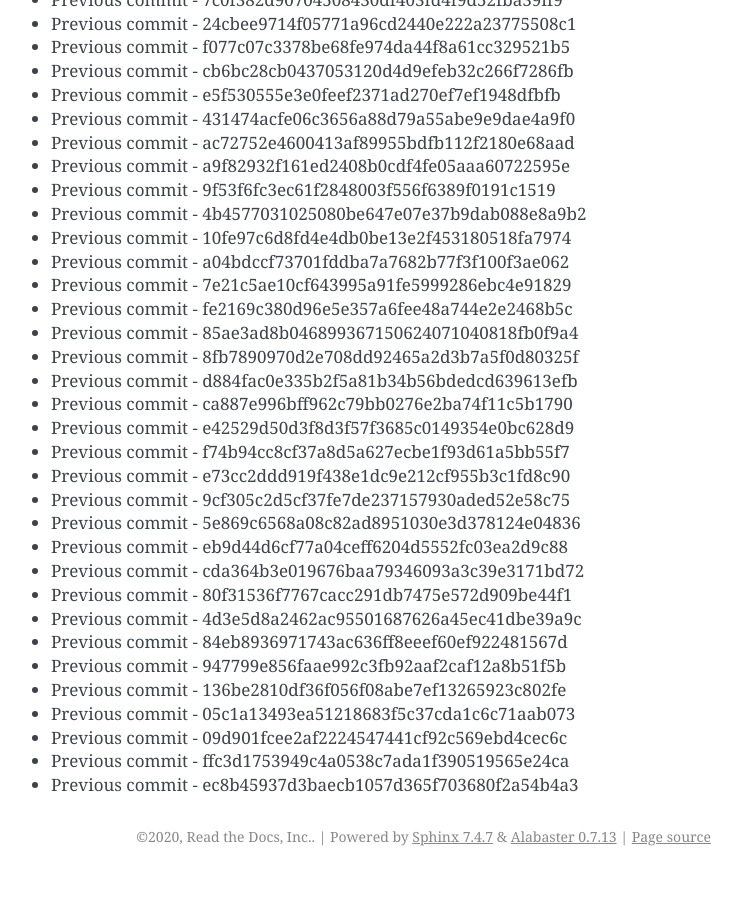
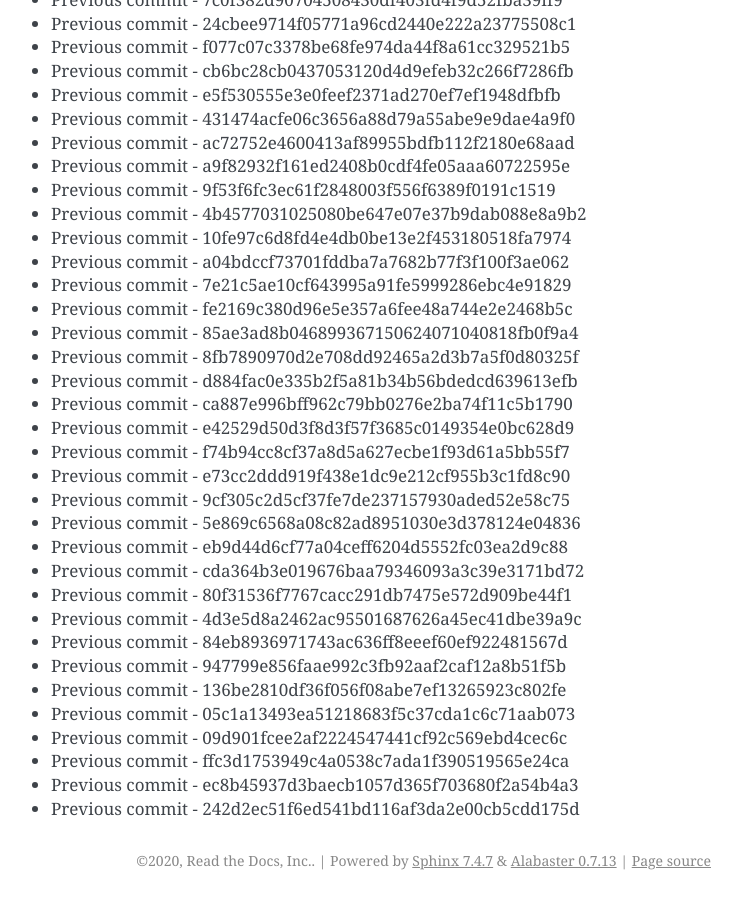
Before and after one commit to readthedocs/rtd-git-stresstest, a Sphinx documentation site: the page built from docs/updates.rst, in a window 1280 px wide and 900 px high, scrolled down 7533 px. Shown: the whole window, without its empty margins (399-1141 px from the left). Built offline with Sphinx 7.4.7, drawn with Linux system fonts in a browser that asks for light colours; before the commit the page ends 8409 px from its top, so only the background shows below that.

Commit message:
Generating commit from previous: 242d2ec51f6ed541bd116af3da2e00cb5cdd175d

```diff
--- a/docs/updates.rst
+++ b/docs/updates.rst
@@ -348,3 +348,4 @@ It can be tested for any performance characteristics.
 * Previous commit - 09d901fcee2af2224547441cf92c569ebd4cec6c
 * Previous commit - ffc3d1753949c4a0538c7ada1f390519565e24ca
 * Previous commit - ec8b45937d3baecb1057d365f703680f2a54b4a3
+* Previous commit - 242d2ec51f6ed541bd116af3da2e00cb5cdd175d
```
